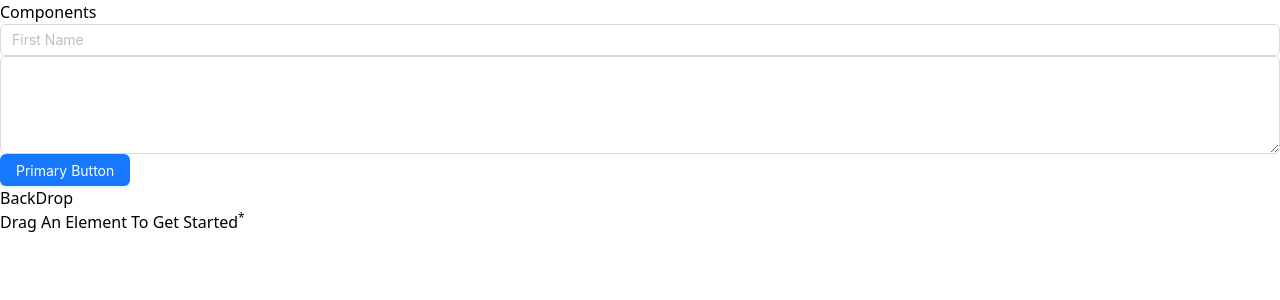
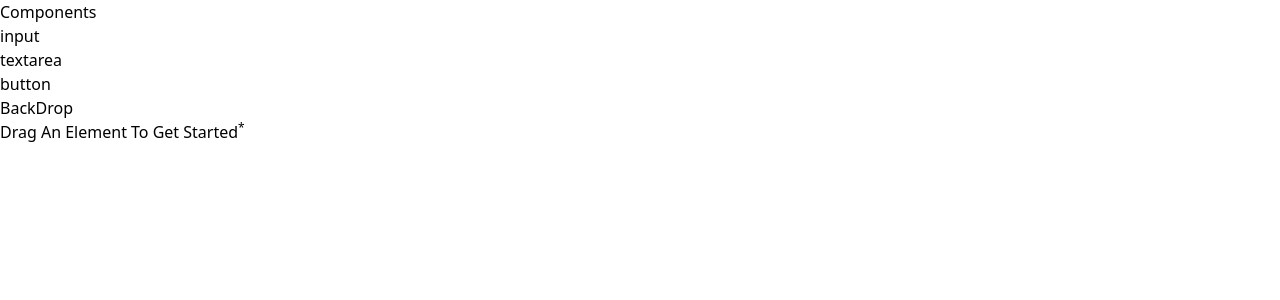
Before and after one commit to Aahmed-Netlink/Form-Copy-Updated, a React (Vite) app: page / in a window 1280 px wide. Shown: the top 300 px of the page. Built offline with nearby package versions, Linux system fonts and the light colour scheme.

Commit message:
add : Initializing files to origin

```diff
--- a/index.html
+++ b/index.html
@@ -6,7 +6,7 @@
   <link rel="icon" type="image/svg+xml" href="/vite.svg" />
   <meta name="viewport" content="width=device-width, initial-scale=1.0" />
   <meta name="description" content="dynamic form builder">
-  <title>Vite + React</title>
+  <title>Dynamic Form</title>
 </head>
 
 <body>
--- a/src/App.jsx
+++ b/src/App.jsx
@@ -7,6 +7,7 @@ import BackDrop from "./Components/BackDrop"
 import SideBar from "./Components/SideBar";
 
 import items from "./Components/Dragable";
+import { v4 as uuidv4 } from "uuid"
 
 import Modal from "./Components/DialogModal/Modal";
 import InputLabel from "./Components/InformationComponent/InputLabel";
@@ -19,17 +20,38 @@ function App() {
   //? State For Draging Objects
   const [dragable, setDragable] = useState([])
 
+  const [drag, setDrag] = useState([
+    {
+      componentType: "input",
+      componentLabel: "label",
+      placeholder: "Placeholder",
+      id: uuidv4(),
+    },
+    {
+      componentType: "textarea",
+      componentLabel: "label",
+      placeholder: "Placeholder",
+      id: uuidv4(),
+    },
+    {
+      componentType: "button",
+      componentLabel: "label",
+      placeholder: "button",
+      id: uuidv4(),
+    }
+  ])
+
+
+
   useEffect(() => {
     setDragable(items)
   }, [])
 
   //? State For Dropping Object
-  const [dropable, setDropable] = useState({
-    itemList: [],
-    placeholder: [],
-    label: [],
-  })
+  const [dropable, setDropable] = useState([])
 
+  console.log(drag)
+  console.log(dropable)
 
   //~ Defining Refrence
   const modal = useRef()
@@ -41,11 +63,11 @@ function App() {
 
   //~ Function For Saving UserLabel And UserPlaceHolder
   const handleSave = () => {
-    const enteredLabel = userLabel.current.value
-    const enteredPlaceHolder = userPlaceHolder.current.value
+    // const enteredLabel = userLabel.current.value
+    // const enteredPlaceHolder = userPlaceHolder.current.value
 
-    document.getElementById("id").value = '';
-    document.getElementById("id2").value = '';
+    // document.getElementById("id").value = '';
+    // document.getElementById("id2").value = '';
 
     // //? Validating the user input Data
     // if (enteredLabel.trim() === '' && enteredPlaceHolder.trim() === '') {
@@ -56,16 +78,16 @@ function App() {
     setDropable(
       prevState => {
         return {
-          ...prevState,
-          placeholder: [...prevState.placeholder, enteredPlaceHolder],
-          label: [...prevState.label, enteredLabel],
+          // ...prevState,
+          // placeholder: [...prevState.placeholder, enteredPlaceHolder],
+          // label: [...prevState.label, enteredLabel],
         }
       }
     )
   }
 
   //& Consoling The Values For Testing
-  console.log(dropable);
+  // console.log(dropable);
 
   const ctx = {
     placeholder: dropable.placeholder,
@@ -74,15 +96,15 @@ function App() {
   return (
     <DndProvider backend={HTML5Backend}>
       <FormContext.Provider value={ctx}>
-        <main className="h-screen my-8 flex gap-4 mx-1 min-w-[650px]">
-          <SideBar dragable={dragable} dropable={dropable} />
-          <BackDrop dropable={dropable} ref={modal} />
+        <main className="h-screen p-6 flex gap-4 mx-1 min-w-[650px]">
+          <SideBar dragable={dragable} dropable={dropable} drag={drag} />
+          <BackDrop dropable={dropable} ref={modal} drag={drag} />
         </main>
         <Modal ref={warningModal} btnCaption="Close" handleSave={handleSave}>
           <h2 className="text-xl font-bold text-red-700 my-4">Invalid Input</h2>
           <p className="">Please enter valid input</p>
         </Modal>
-        <Modal ref={modal} btnCaption="Save" handleSave={handleSave}>
+        <Modal  btnCaption="Save" handleSave={handleSave}>
           <h2 className="text-xl font-bold text-red-700 my-4">INFO</h2>
           <ul>
             <InputLabel ref={userLabel} />
--- a/src/Components/BackDrop.jsx
+++ b/src/Components/BackDrop.jsx
@@ -1,12 +1,14 @@
 import { forwardRef } from 'react'
 import { useDrop } from 'react-dnd'
-
 //? Component For Making A Dropalbe Area For Dragable Items
 const BackDrop = forwardRef(({ dropable }, ref) => {
 
     const [{ isOver, canDrop }, drop] = useDrop(() => ({
         accept: 'element',
         drop: () => (ref.current.open()),
+        // hover: (item, monitor) => {
+        //     console.log(item)
+        // },
         collect: (moniter) => (
             {
                 isOver: !!moniter.isOver(),
@@ -14,21 +16,27 @@ const BackDrop = forwardRef(({ dropable }, ref) => {
             }
         )
     }))
+
+
     return (
         <>
-            <div className=" text-center w-10/12 rounded-r-xl px-8 py-16 bg-[#008F8C] overflow-scroll" ref={drop}>
-                <h2 className='mb-8 font-bold uppercase md:text-xl text-stone-200 font-sans'>
+            <div className=" text-center w-10/12 rounded-xl px-8 py-16 bg-stone-400 border-stone-600 border-2 overflow-scroll no-scrollbar" ref={drop}>
+                <h2 className='mb-8 font-bold uppercase md:text-xl font-sans'>
                     BackDrop
                 </h2>
-                <p className="text-stone-200 mb-4 text-3xl">Drag An Element To Get Started<sup className='text-red-600 text-3xl'>*</sup></p>
+                {dropable.length == 0 ? <p className=" mb-4 text-3xl">Drag An Element To Get Started<sup className='text-red-600 text-3xl'>*</sup></p> : ""}
                 <form>
                     <ul className='flex flex-col gap-2 items-center'>
-                        {dropable.itemList.map((item ,i) => (
+                        {dropable.map((item, i) => (
                             <ul key={i} className=' inline-flex '>
                                 <label className='whitespace-pre text-xl font-semibold capitalize text-slate-900'>
-                                    {dropable.label[i]}{"  "}
+                                    {item.componentLabel}{"  "}
                                 </label>
-                                <>{item}</>
+                                {
+                                    item.componentType === "input" ? <input placeholder={item.placeholder} /> :
+                                        item.componentType === "button" ? <button className='bg-blue-500 rounded-lg py-2 px-6 font-bold capitalize'>{item.placeholder}</button> :
+                                            item.componentType === "textarea" ? <textarea placeholder={item.placeholder}></textarea> : ""
+                                }
                             </ul>
                         ))
                         }
--- a/src/Components/Elements.jsx
+++ b/src/Components/Elements.jsx
@@ -14,14 +14,19 @@ const Elements = ({ item, dropable }) => {
             }
         },
         collect: (moniter) => ({
-            isDragging: !!moniter.isDragging(),
+            opacity: moniter.isDragging() ? 0 : 1,
+            isDragging: !!moniter.getItem(),
         })
     }), [],)
+
+    console.log(dropable)
 
     return (
         <>
             <li ref={drag}>
-                {item}
+                {
+                    item.componentType
+                }
             </li>
         </>
     )
--- a/src/Components/FromComponents/Buttons.jsx
+++ b/src/Components/FromComponents/Buttons.jsx
@@ -1,7 +1,13 @@
 import { Button } from 'antd';
+import { FormContext } from '../Store/Form-Context';
+import { useContext } from 'react';
 const Buttons = () => {
+    const { placeholder,} = useContext(FormContext)
+    let id = placeholder.length-1
     return (
-        <Button type="primary">Primary Button</Button>
+        <>
+            <Button type="primary">{placeholder[id]}</Button>
+        </>
     )
 }
 
--- a/src/Components/FromComponents/TextAreas.jsx
+++ b/src/Components/FromComponents/TextAreas.jsx
@@ -1,11 +1,13 @@
 import { Input } from 'antd';
+import { FormContext } from '../Store/Form-Context';
+import { useContext } from 'react';
 
 const { TextArea } = Input;
 
-
 const TextAreas = () => {
+    const { placeholder, } = useContext(FormContext)
     return (
-        <TextArea rows={4} />
+        <TextArea rows={4} placeholder={placeholder} />
     )
 }
 
--- a/src/Components/FromComponents/TextFields.jsx
+++ b/src/Components/FromComponents/TextFields.jsx
@@ -1,8 +1,12 @@
 import { Input } from 'antd';
+import { FormContext } from '../Store/Form-Context';
+import { useContext } from 'react';
+
 const TextFields = () => {
+    const { placeholder, } = useContext(FormContext)
     return (
         <>
-            <Input className='outline-gray-50' placeholder="First Name" />
+            <Input className='outline-gray-50' placeholder={placeholder} />
         </>
     )
 }
--- a/src/Components/InformationComponent/InputLabel.jsx
+++ b/src/Components/InformationComponent/InputLabel.jsx
@@ -1,6 +1,6 @@
 import { forwardRef, } from "react";
 
-const InputLabel = forwardRef(({}, ref) => {
+const InputLabel = forwardRef(({ }, ref) => {
 
     const inputFieldClass = "border-[0.2rem] rounded-md border-sky-100 h-12 shadow-lg shadow-rose-200 px-2 w-[20rem] text-stone-600 focus:outline-none focus:border-yellow-400";
 
--- a/src/Components/SideBar.jsx
+++ b/src/Components/SideBar.jsx
@@ -2,22 +2,22 @@ import { v4 as uuidv4 } from 'uuid';
 import Elements from './Elements';
 
 //& Component For Displaying Side Component
-const SideBar = ({ dragable, dropable }) => {
+const SideBar = ({ dragable, dropable, drag }) => {
 
     return (
-        <aside className="w-1/3 px-8 py-16 bg-stone-900 text-stone-50 md:w-72 rounded-r-xl text-center">
+        <aside className="w-1/3 px-8 py-16 border-2 border-stone-600 bg-stone-50 md:w-72 rounded-xl text-center">
             <h2
-                className="mb-8 font-bold uppercase md:text-xl text-stone-200 font-sans">
+                className="mb-8 font-bold uppercase md:text-xl font-sans">
                 Components
             </h2>
             <ul className='flex flex-col gap-2'>
                 {
-                    dragable.map((item) =>
+                    drag.map((item) =>
                         // * Passing Items To Element Component For Making Them
                         <Elements
-                            key={uuidv4()}
+                            key={item.id}
                             item={item}
-                            dropable={dropable.itemList}
+                            dropable={dropable}
                         />)
                 }
             </ul>
--- a/src/index.css
+++ b/src/index.css
@@ -1,3 +1,19 @@
 @tailwind base;
 @tailwind components;
 @tailwind utilities;
+
+@layer utilities {
+
+    /* Hide scrollbar for Chrome, Safari and Opera */
+    .no-scrollbar::-webkit-scrollbar {
+        display: none;
+    }
+
+    /* Hide scrollbar for IE, Edge and Firefox */
+    .no-scrollbar {
+        -ms-overflow-style: none;
+        /* IE and Edge */
+        scrollbar-width: none;
+        /* Firefox */
+    }
+}
```
